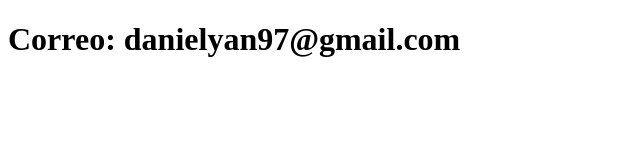
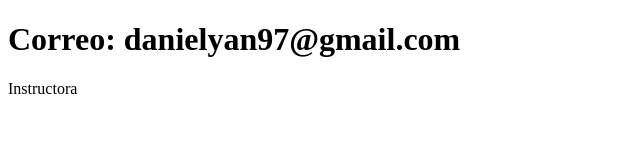
Before and after one commit to dannysito/sistema-de-registro, a plain HTML site: page contacto.html in a window 1280 px wide. Shown: the full height of the page, 0-640 px from the left. Drawn offline with Linux system fonts and the light colour scheme.

Commit message:
actualiza el contacto

```diff
--- a/contacto.html
+++ b/contacto.html
@@ -7,5 +7,8 @@
 </head>
 <body>
     <h1>Correo: danielyan97@gmail.com</h1>
+    <p>
+        Instructora
+    </p>
 </body>
 </html>
```
